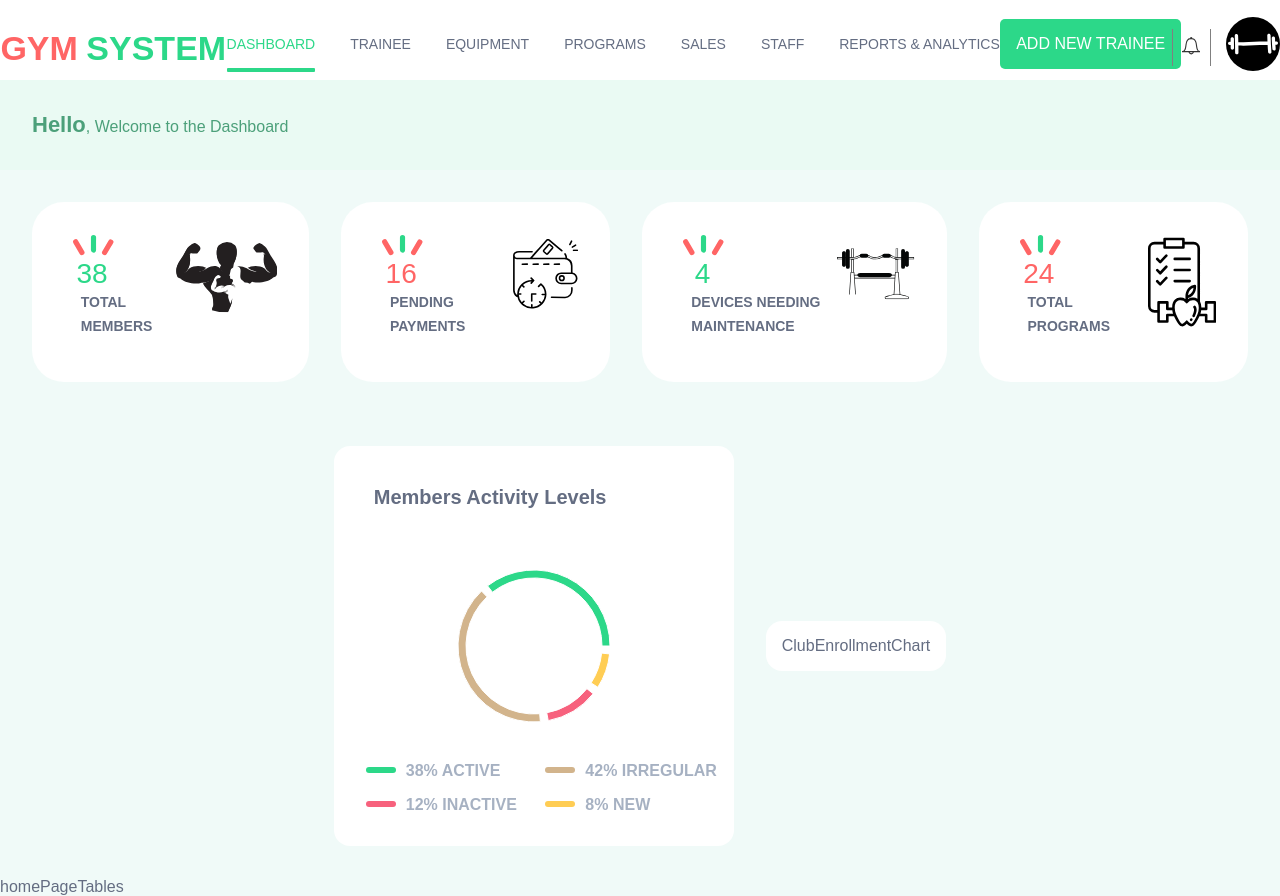
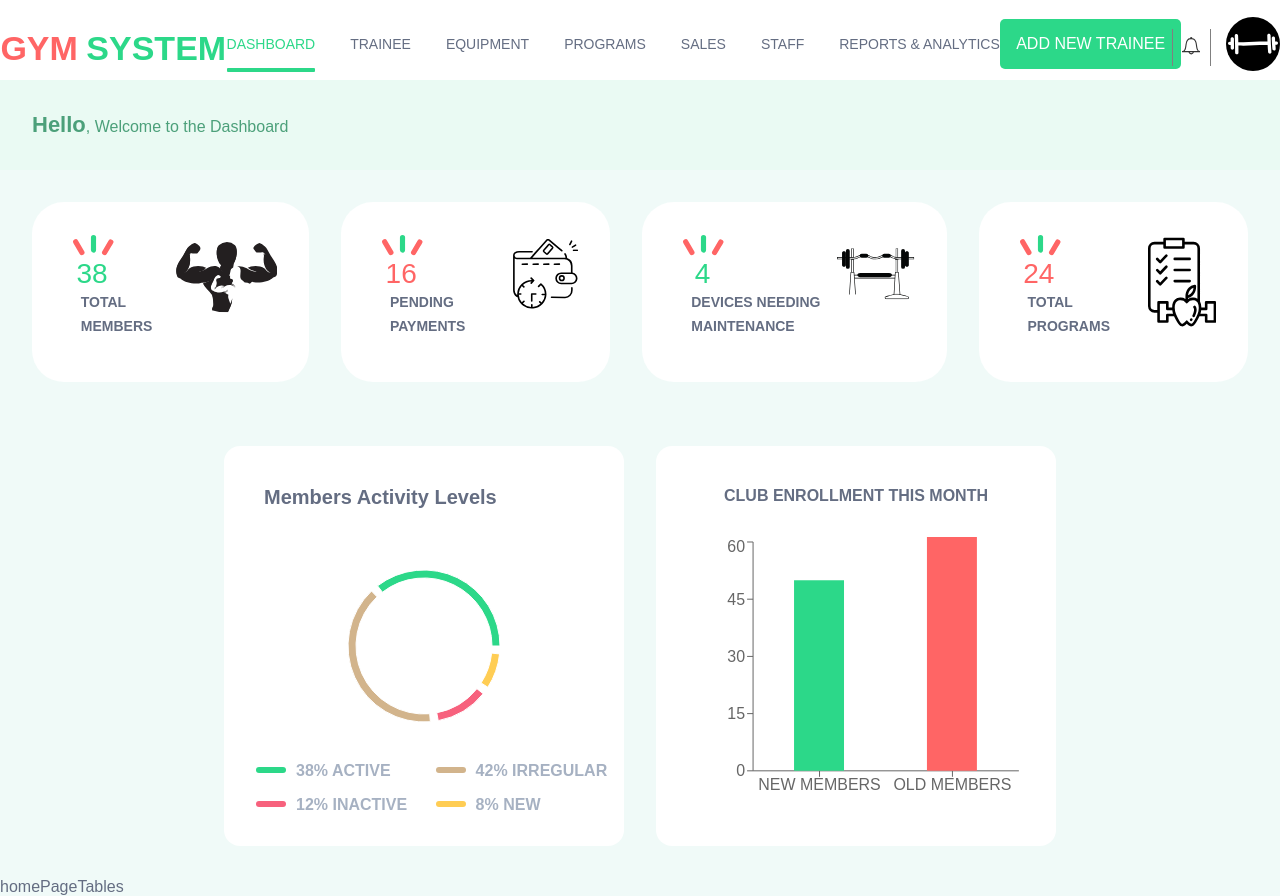
Before and after one commit to TotalGym/Dashboard-v2, a React (Vite) app: page / in a window 1280 px wide. Built offline with nearby package versions, Linux system fonts and the light colour scheme; a web font is replaced by a local one.

Commit message:
finishing enrollment chart and adding tooltip to members chart

```diff
--- a/src/components/club-enrollment-chart/club-enrollment-chart.component.tsx
+++ b/src/components/club-enrollment-chart/club-enrollment-chart.component.tsx
@@ -1,9 +1,48 @@
-import { ClubEnrollmentChartContainer } from "./club-enrollment-chart.styles";
+import {
+  Bar,
+  BarChart,
+  Cell,
+  ResponsiveContainer,
+  Tooltip,
+  XAxis,
+  YAxis,
+} from "recharts";
+import {
+  ClubEnrollmentChartContainer,
+  StyledEnrollmentChartTitle,
+} from "./club-enrollment-chart.styles";
+
+const data = [
+  { membersType: "NEW MEMBERS", number: "50" },
+  { membersType: "OLD MEMBERS", number: "130" },
+];
+
+const colors = ["#2CD889", "#FF6565"];
 
 const ClubEnrollmentChart = () => {
   return (
     <ClubEnrollmentChartContainer>
-      ClubEnrollmentChart
+      <StyledEnrollmentChartTitle>
+        CLUB ENROLLMENT THIS MONTH
+      </StyledEnrollmentChartTitle>
+      <ResponsiveContainer width={"100%"} height={"80%"}>
+        <BarChart width={200} height={200} data={data}>
+          <Tooltip />
+          <XAxis dataKey="membersType" />
+          <YAxis />
+          <Tooltip />
+          <Bar
+            dataKey="number"
+            name="Members Count in this month"
+            fill={colors[0]}
+            barSize={50}
+          >
+            {data.map((_, index) => (
+              <Cell key={`cell-${index}`} fill={colors[index]} />
+            ))}
+          </Bar>
+        </BarChart>
+      </ResponsiveContainer>
     </ClubEnrollmentChartContainer>
   );
 };
--- a/src/components/club-enrollment-chart/club-enrollment-chart.styles.ts
+++ b/src/components/club-enrollment-chart/club-enrollment-chart.styles.ts
@@ -1,7 +1,16 @@
 import styled from "styled-components";
+import { Bold, CenteredColFlexContainer } from "../../styles/general.styles";
 
 export const ClubEnrollmentChartContainer = styled.div`
+  ${CenteredColFlexContainer}
+  row-gap: 2em;
   background-color: white;
-  padding: 1em;
+  padding: 2em;
   border-radius: 1em;
+  width: 400px;
+  height: 400px;
 `;
+
+export const StyledEnrollmentChartTitle = styled.p`
+  ${Bold}
+`;
--- a/src/components/members-chart/members-chart.component.tsx
+++ b/src/components/members-chart/members-chart.component.tsx
@@ -1,4 +1,4 @@
-import { Cell, Pie, PieChart } from "recharts";
+import { Cell, Pie, PieChart, Tooltip } from "recharts";
 import {
   MembersChartContainer,
   StatsText,
@@ -28,6 +28,7 @@ const MembersChart = () => {
       <p>Members Activity Levels</p>
       <StyledChartContainer>
         <PieChart width={200} height={200}>
+          <Tooltip/>
           <Pie data={data} dataKey={"value"} innerRadius={68} paddingAngle={6}>
             {data.map((_, index) => (
               <Cell key={`cell-${index}`} fill={colors[index]} />
```
